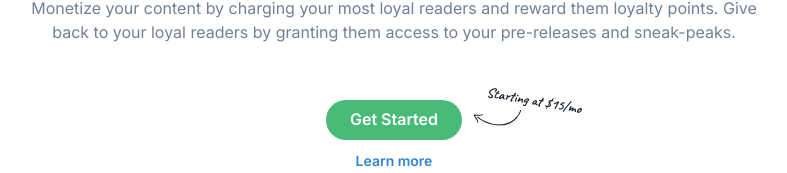
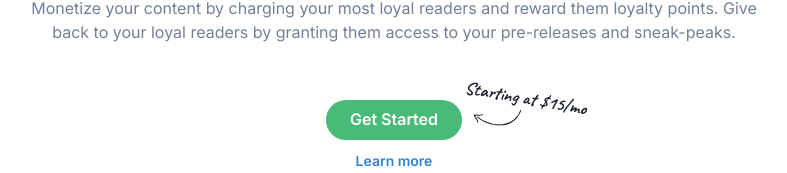
Before and after one commit to hauptrolle/chakra-templates, a Next.js app: page /templates/page-sections/hero/callToActionWithAnnotation in a window 1280 px wide. Shown: the part 336-509 px from the top of the page, without its empty margins (246-1033 px from the left). Built offline with nearby package versions, Linux system fonts and the light colour scheme.

Commit message:
fix: update font size for annotation

```diff
--- a/src/pages/templates/page-sections/hero/callToActionWithAnnotation.tsx
+++ b/src/pages/templates/page-sections/hero/callToActionWithAnnotation.tsx
@@ -70,11 +70,11 @@ export default function CallToActionWithAnnotation() {
                 top={'10px'}
               />
               <Text
-                fontSize={'sm'}
+                fontSize={'lg'}
                 fontFamily={'Caveat'}
                 position={'absolute'}
-                right={'-120px'}
-                top={'-10px'}
+                right={'-125px'}
+                top={'-15px'}
                 transform={'rotate(10deg)'}>
                 Starting at $15/mo
               </Text>
```
